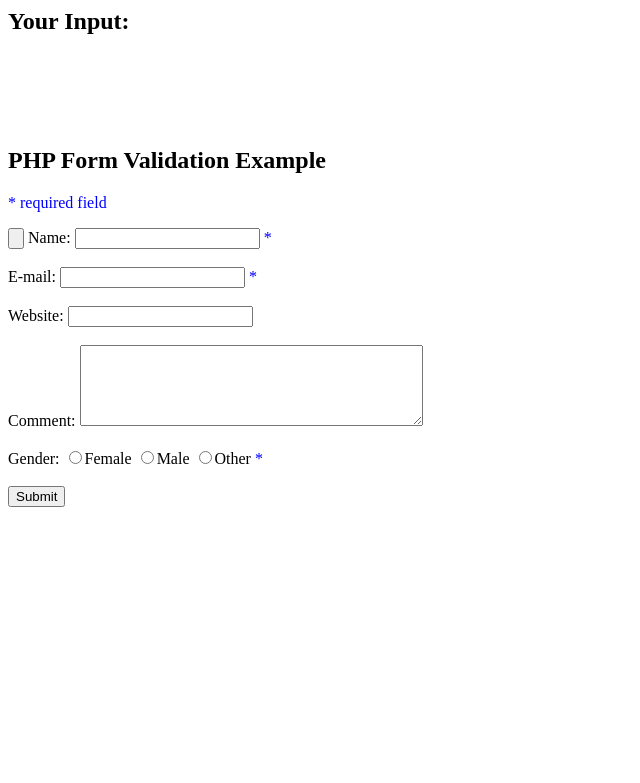
After one commit to Jonathan14853/phptraining, a PHP site: page /myValidation.php in a window 1280 px wide. The commit adds this page. Shown: the top 783 px of the page, without its empty margins (0-640 px from the left). Run offline with PHP 8.4, Linux system fonts and the light colour scheme.

Commit message:
php training

```diff
--- a/animals.php
+++ b/animals.php
@@ -5,3 +5,6 @@
  * To change this template file, choose Tools | Templates
  * and open the template in the editor.
  */
+
+if(empty($_POST))
+?>
--- /dev/null
+++ b/myValidation.php
@@ -0,0 +1,105 @@
+
+
+<?php
+// define variables and set to empty values
+$nameErr = $emailErr = $genderErr = $websiteErr = "";
+$name = $email = $gender = $comment = $website = "";
+
+if ($_SERVER["REQUEST_METHOD"] == "POST") {
+  if (empty($_POST["name"])) {
+    $nameErr = "Please fill in your name";
+  } else {
+    $name = test_input($_POST["name"]);
+    //A name should only contain letters and whitespace
+    if (!preg_match("/^[a-zA-Z ]*$/",$name)) {
+      $nameErr = "Only letters and white space allowed";
+    }
+  }
+
+  if (empty($_POST["email"])) {
+    $emailErr = "Please fill in your email";
+  } else {
+    $email = test_input($_POST["email"]);
+    // check if e-mail address is well-formed
+    if (!filter_var($email, FILTER_VALIDATE_EMAIL)) {
+      $emailErr = "Invalid email format";
+    }
+  }
+
+  if (empty($_POST["website"])) {
+    $website = "";
+  } else {
+    $website = test_input($_POST["website"]);
+    // used to check whether a url is valid.
+    if (!preg_match("/\b(?:(?:https?|ftp):\/\/|www\.)[-a-z0-9+&@#\/%?=~_|!:,.;]*[-a-z0-9+&@#\/%=~_|]/i",$website)) {
+      $websiteErr = "Invalid URL";
+    }
+  }
+
+  if (empty($_POST["comment"])) {
+    $comment = "";
+  } else {
+    $comment = test_input($_POST["comment"]);
+  }
+
+  if (empty($_POST["gender"])) {
+    $genderErr = "Gender is required";
+  } else {
+    $gender = test_input($_POST["gender"]);
+  }
+}
+
+function test_input($data) {
+  $data = trim($data);
+  $data = stripslashes($data);
+  $data = htmlspecialchars($data);
+  return $data;
+}
+
+
+echo "<h2>Your Input:</h2>";
+echo $name;
+echo "<br>";
+echo $email;
+echo "<br>";
+echo $website;
+echo "<br>";
+echo $comment;
+echo "<br>";
+echo $gender;
+
+
+?>
+<html>
+    <head>
+        <style>
+            .error {color: #0000FF;}
+        </style>
+    </head>
+    <body>
+
+        <h2>PHP Form Validation Example</h2>
+            <p><span class="error">* required field</span></p>
+                <form method="post" action="<?php echo htmlspecialchars($_SERVER["PHP_SELF"]);?>">
+                    <input type="submit" value="" />
+                        Name: <input type="text" name="name">
+                        <span class="error">* <?php echo $nameErr;?></span>
+                        <br><br>
+                        E-mail: <input type="text" name="email">
+                        <span class="error">* <?php echo $emailErr;?></span>
+                        <br><br>
+                        Website: <input type="text" name="website">
+                        <span class="error"><?php echo $websiteErr;?></span>
+                        <br><br>
+                        Comment: <textarea name="comment" rows="5" cols="40"></textarea>
+                        <br><br>
+                        Gender:
+                        <input type="radio" name="gender" value="female">Female
+                        <input type="radio" name="gender" value="male">Male
+                        <input type="radio" name="gender" value="other">Other
+                        <span class="error">* <?php echo $genderErr;?></span>
+                        <br><br>
+                        <input type="submit" name="submit" value="Submit">
+                </form>
+    </body>
+</html>
--- a/nbproject/private/private.xml
+++ b/nbproject/private/private.xml
@@ -2,6 +2,10 @@
 <project-private xmlns="http://www.netbeans.org/ns/project-private/1">
     <editor-bookmarks xmlns="http://www.netbeans.org/ns/editor-bookmarks/2" lastBookmarkId="0"/>
     <open-files xmlns="http://www.netbeans.org/ns/projectui-open-files/2">
-        <group/>
+        <group>
+            <file>file:/var/www/html/validation.php</file>
+            <file>file:/var/www/html/myValidation.php</file>
+            <file>file:/var/www/html/validate.php</file>
+        </group>
     </open-files>
 </project-private>
```
Also changed, not shown: validate.php (added, +78 -0 lines), validation.php (+7 -6 lines).
